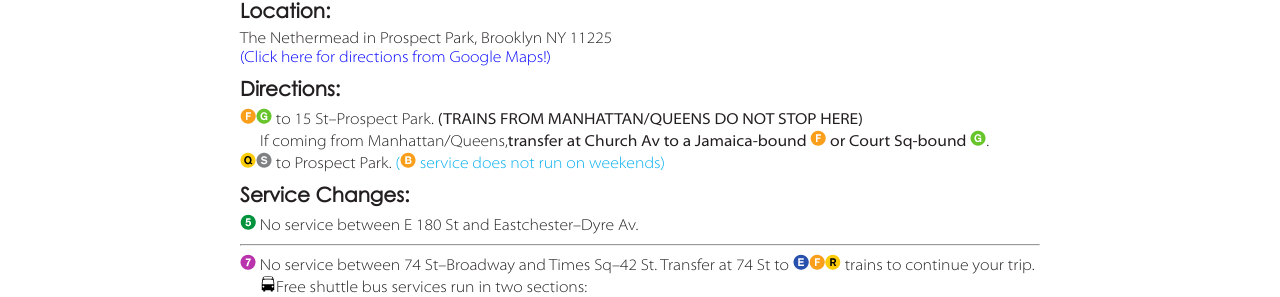
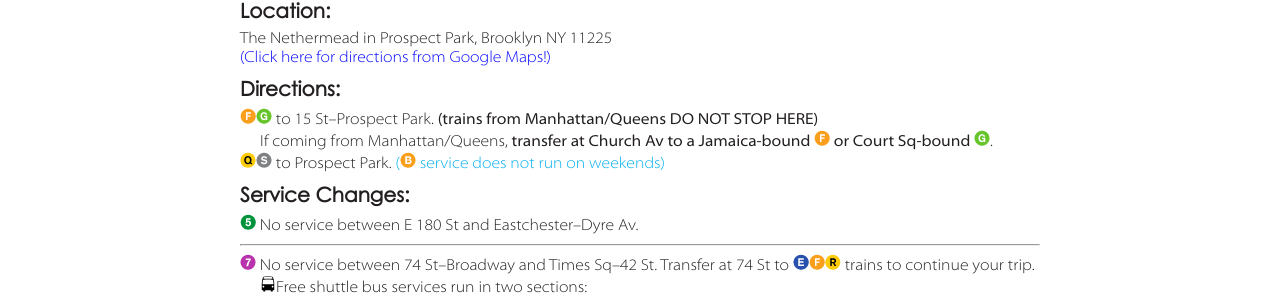
Before and after one commit to d11directions/d11directions.github.io, a Jekyll site: the page built from _posts/2014-09-20-RBC_Race_for_the_Kids.html, in a window 1280 px wide. Shown: the part 293-590 px from the top of the page. Built offline with Jekyll 4.4.1, drawn with Linux system fonts in a browser that asks for light colours.

Commit message:
Update RBC Race for the Kids directions

```diff
--- a/_posts/2014-09-20-RBC_Race_for_the_Kids.html
+++ b/_posts/2014-09-20-RBC_Race_for_the_Kids.html
@@ -6,7 +6,7 @@ tags: [bxsci]
 time: Saturday, September 20, 2014 at 7:00 AM
 location: The Nethermead in Prospect Park, Brooklyn NY 11225
 directions:
-    - <img src="/img/F.png" alt="(F)"><img src="/img/G.png" alt="(G)"> to 15 St&ndash;Prospect Park. <strong>(TRAINS FROM MANHATTAN/QUEENS DO NOT STOP HERE)</strong><br><span class="indented-text">If coming from Manhattan/Queens,<strong>transfer at Church Av to a Jamaica-bound <img src="/img/F.png" alt="(F)"> or Court Sq-bound <img src="/img/G.png" alt="(G)"></strong>.</span>
+    - <img src="/img/F.png" alt="(F)"><img src="/img/G.png" alt="(G)"> to 15 St&ndash;Prospect Park. <strong>(trains from Manhattan/Queens DO NOT STOP HERE)</strong><br><span class="indented-text">If coming from Manhattan/Queens, <strong>transfer at Church Av to a Jamaica-bound <img src="/img/F.png" alt="(F)"> or Court Sq-bound <img src="/img/G.png" alt="(G)"></strong>.</span>
     - <img src="/img/Q.png" alt="(Q)"><img src="/img/S.png" alt="Franklin Avenue Shuttle"> to Prospect Park. <a href="/weekend_info/#B">(<img src="/img/B.png" alt="(B)"> service does not run on weekends)</a>
 changes-brief:
     - <img src="/img/5.png" alt="(5)"> No service between E 180 St and Eastchester&ndash;Dyre Av.
```
